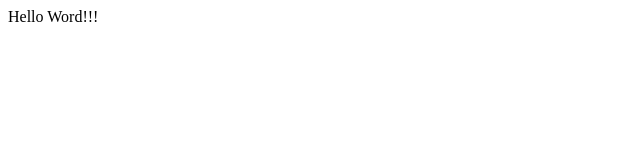
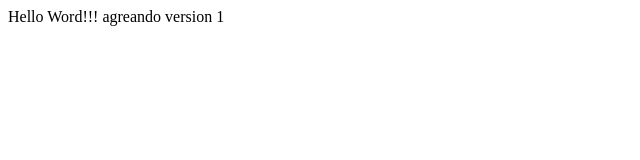
Before and after one commit to luisbaquiax/learningGitFlow, a plain HTML site: page index.html in a window 1280 px wide. Shown: the whole page, without its empty margins (0-640 px from the left). Drawn offline with Linux system fonts and the light colour scheme.

Commit message:
version uno

```diff
--- a/index.html
+++ b/index.html
@@ -8,5 +8,6 @@
   </head>
   <body>
     Hello Word!!!
+    agreando version 1
   </body>
 </html>
```
